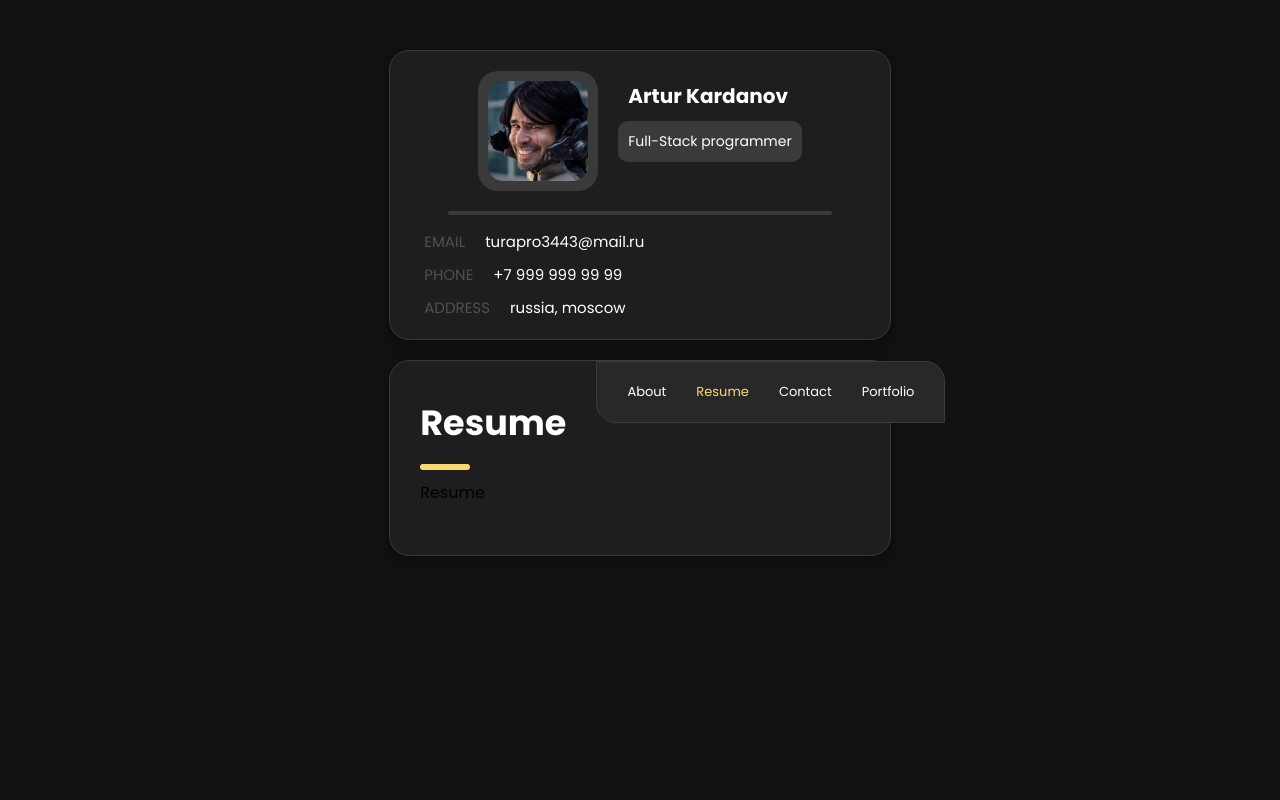
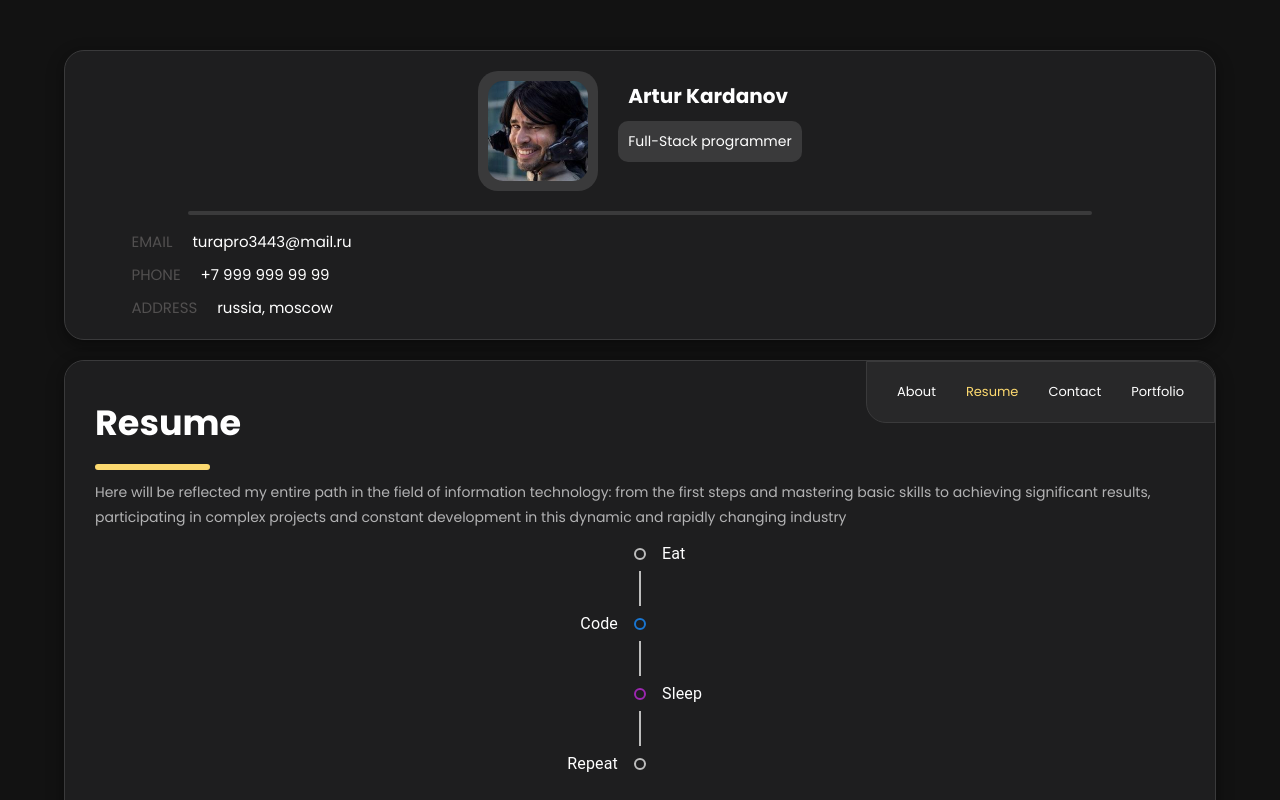
Before and after one commit to Tuuraa/tura_portfolio, a React (Create React App) app: page / in a window 1280 px wide. Both pictures are taken after a click on the element "Resume". Built offline with nearby package versions, Linux system fonts and the light colour scheme.

Commit message:
preadd resume timeline

```diff
--- a/src/components/pages/about/about.css
+++ b/src/components/pages/about/about.css
@@ -2,8 +2,6 @@
     display: flex;
     flex-direction: column;
     gap: 20px;
-
-
 }
 
 .about_info {
--- a/src/components/pages/resume/resume.css
+++ b/src/components/pages/resume/resume.css
@@ -0,0 +1,18 @@
+.resume {}
+
+.resume p {
+    color: #b3b3b4;
+    font-size: 14px;
+    line-height: 1.8;
+    white-space: pre-line;
+}
+
+.timeline {
+    flex: 0;
+    padding: 0;
+    width: 100%;
+}
+
+.timeline_opposite_content {
+    color: #fff;
+}
--- a/src/components/pages/resume/resume.jsx
+++ b/src/components/pages/resume/resume.jsx
@@ -1,9 +1,44 @@
 import './resume.css'
+import Timeline from '@mui/lab/Timeline';
+import TimelineItem from '@mui/lab/TimelineItem';
+import TimelineSeparator from '@mui/lab/TimelineSeparator';
+import TimelineConnector from '@mui/lab/TimelineConnector';
+import TimelineContent from '@mui/lab/TimelineContent';
+import TimelineDot from '@mui/lab/TimelineDot';
 
 const Resume = () => {
     return (
-        <div>
-            Resume
+        <div className='resume'>
+            <p>Here will be reflected my entire path in the field of information technology: from the first steps and mastering basic skills to achieving significant results, participating in complex projects and constant development in this dynamic and rapidly changing industry</p>
+            <Timeline position="alternate">
+                <TimelineItem>
+                    <TimelineSeparator>
+                    <TimelineDot variant="outlined" />
+                    <TimelineConnector />
+                    </TimelineSeparator>
+                    <TimelineContent color='#fff'>Eat</TimelineContent>
+                </TimelineItem>
+                <TimelineItem>
+                    <TimelineSeparator>
+                    <TimelineDot variant="outlined" color="primary" />
+                    <TimelineConnector />
+                    </TimelineSeparator>
+                    <TimelineContent color='#fff'>Code</TimelineContent>
+                </TimelineItem>
+                <TimelineItem>
+                    <TimelineSeparator>
+                    <TimelineDot variant="outlined" color="secondary" />
+                    <TimelineConnector />
+                    </TimelineSeparator>
+                    <TimelineContent color='#fff'>Sleep</TimelineContent>
+                </TimelineItem>
+                <TimelineItem>
+                    <TimelineSeparator>
+                    <TimelineDot variant="outlined" />
+                    </TimelineSeparator>
+                    <TimelineContent color='#fff'>Repeat</TimelineContent>
+                </TimelineItem>
+            </Timeline>
         </div>
     )
 }
```
Also changed, not shown: package.json (+7 -1 lines), 1 other file (tests, documents, lock files or other folders).
